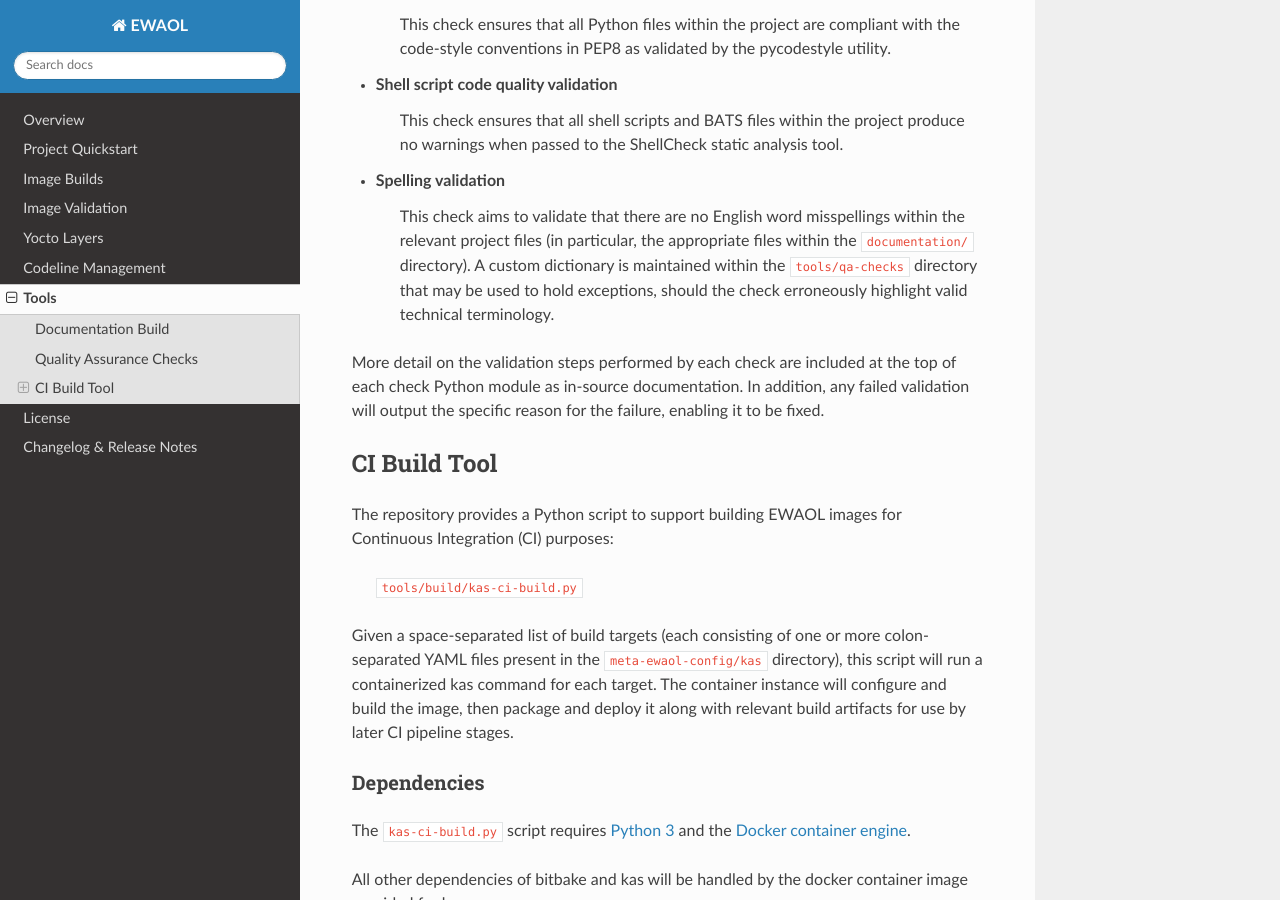
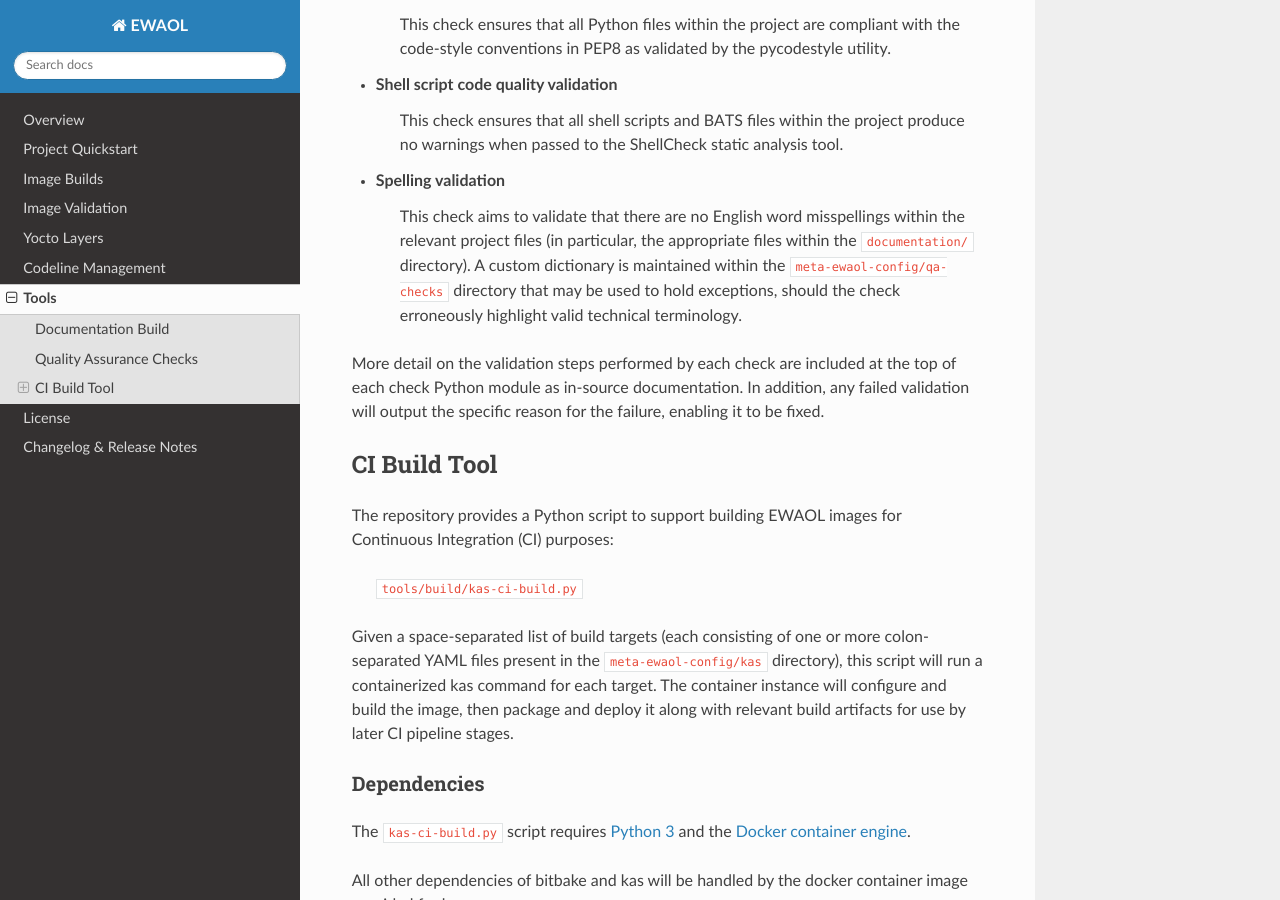
Before and after one commit to chaoge525/soafee_demo, a Sphinx documentation site: the page built from documentation/tools.rst, in a window 1280 px wide and 900 px high, scrolled down 1565 px. Built offline with Sphinx 7.4.7 and the Read the Docs theme 2.0.0, drawn with Linux system fonts in a browser that asks for light colours.

Commit message:
tools: Move project-specific configuration from tools/ to meta-ewaol-config/
Issue-Id: SCM-3553
Signed-off-by: Richard Neill <richard.neill@arm.com>
Change-Id: I6af820c1d08f985bf2136ec7d37ea43fd6773306

```diff
--- a/documentation/tools.rst
+++ b/documentation/tools.rst
@@ -76,8 +76,8 @@
     This check aims to validate that there are no English word misspellings
     within the relevant project files (in particular, the appropriate files
     within the ``documentation/`` directory). A custom dictionary is maintained
-    within the ``tools/qa-checks`` directory that may be used to hold
-    exceptions, should the check erroneously highlight valid technical
+    within the ``meta-ewaol-config/qa-checks`` directory that may be used to
+    hold exceptions, should the check erroneously highlight valid technical
     terminology.
 
 More detail on the validation steps performed by each check are included at the
```
Also changed, not shown: 5 other files.
